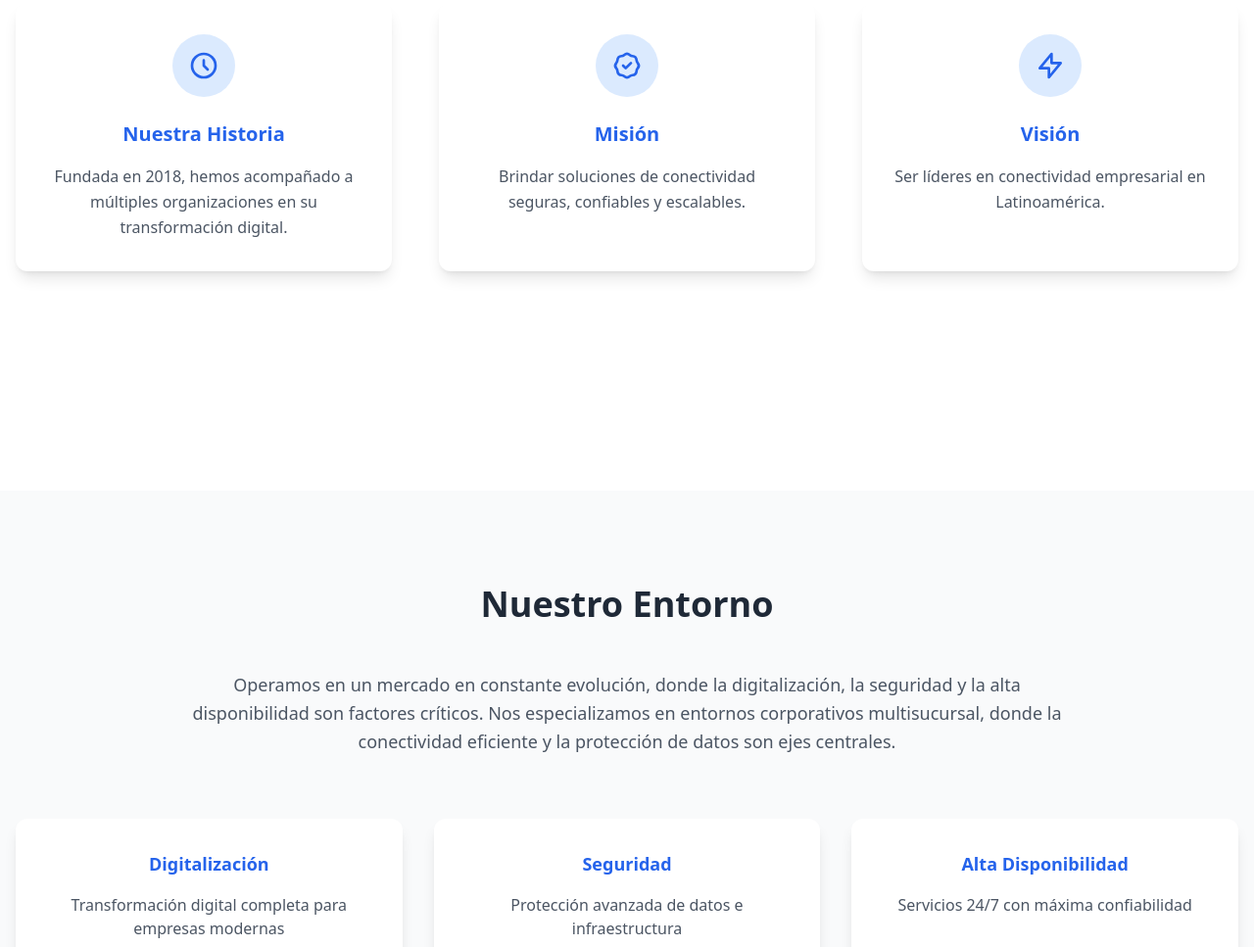
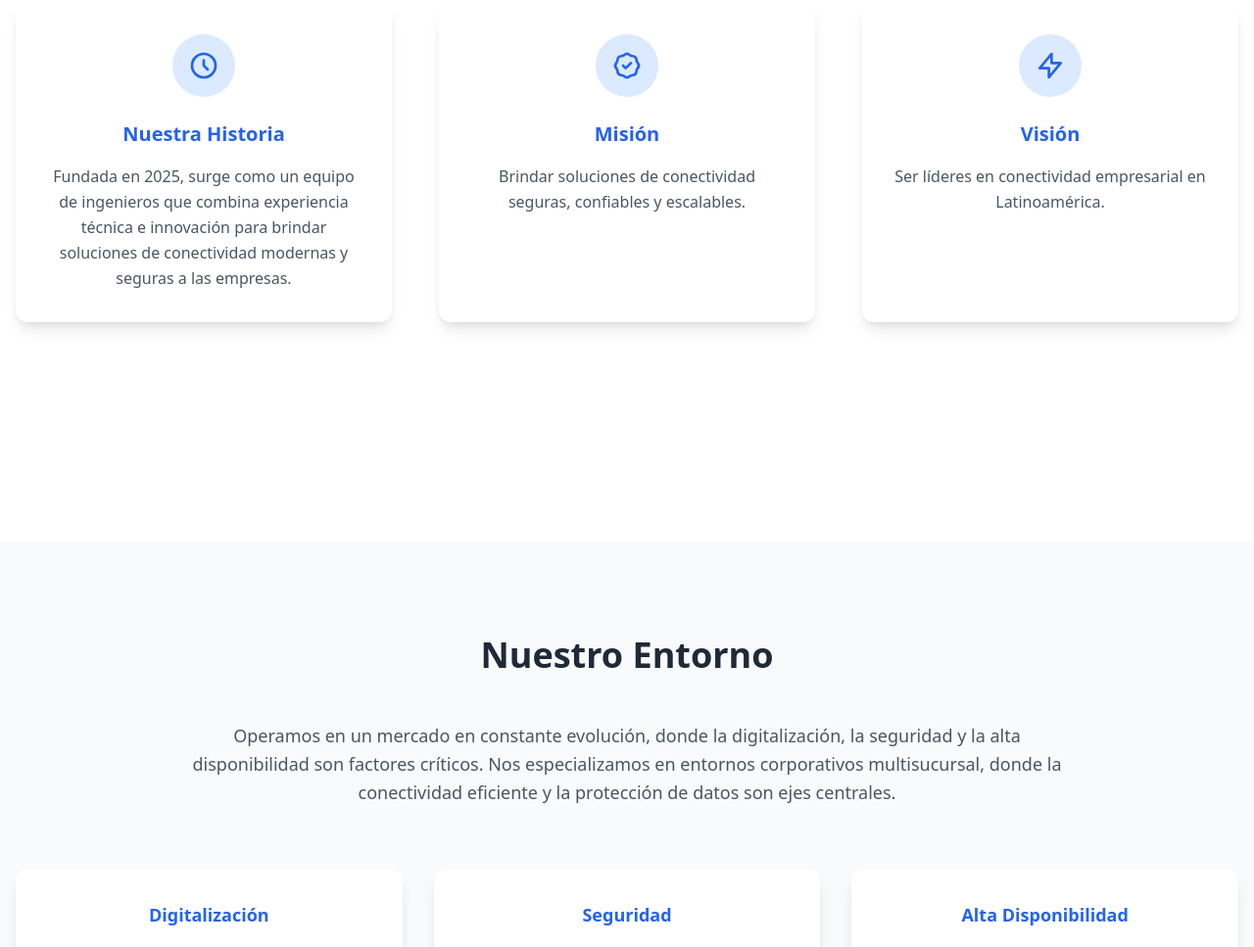
Before and after one commit to agustinreyna/WANDA-Solutions, a plain HTML site: page index.html in a window 1280 px wide. Shown: the part 1224-2191 px from the top of the page at 98% size. Drawn offline with nearby package versions, Linux system fonts and the light colour scheme.

Commit message:
About us

```diff
--- a/index.html
+++ b/index.html
@@ -70,7 +70,7 @@
           </svg>
         </div>
         <h4 class="font-bold text-xl mb-4 text-blue-600">Nuestra Historia</h4>
-        <p class="text-gray-600 leading-relaxed">Fundada en 2018, hemos acompañado a múltiples organizaciones en su transformación digital.</p>
+        <p class="text-gray-600 leading-relaxed">Fundada en 2025, surge como un equipo de ingenieros que combina experiencia técnica e innovación para brindar soluciones de conectividad modernas y seguras a las empresas.</p>
       </div>
       <div class="text-center p-8 bg-white rounded-xl shadow-lg hover:shadow-xl transition-shadow">
         <div class="w-16 h-16 bg-blue-100 rounded-full flex items-center justify-center mx-auto mb-6">
```
